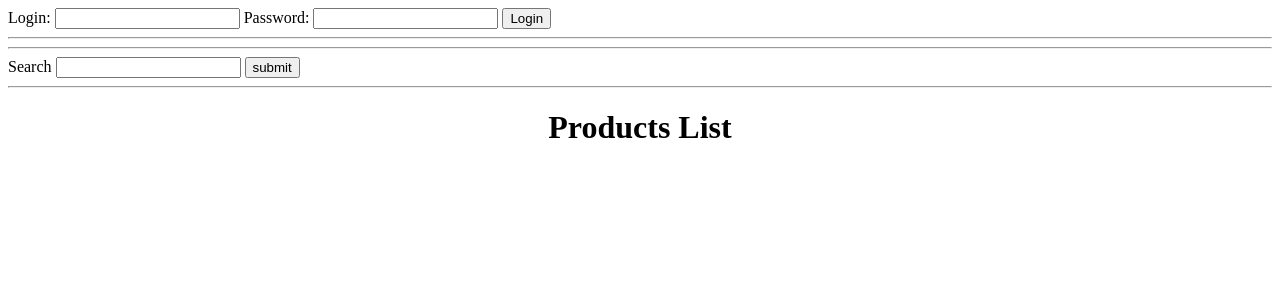
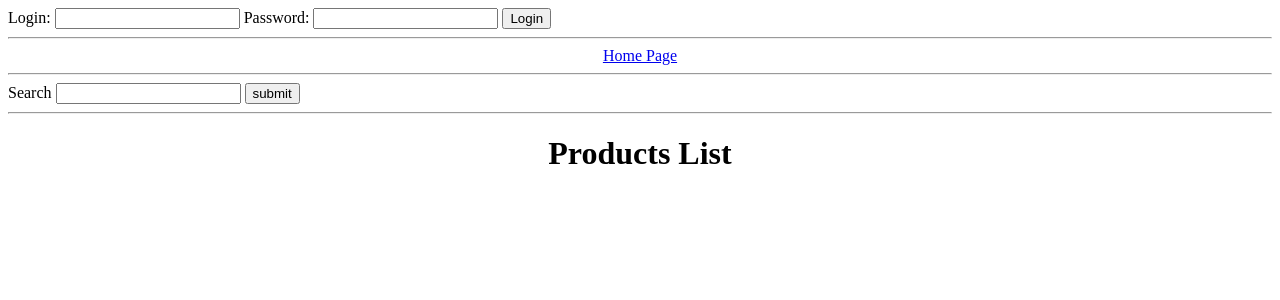
Before and after one commit to garibaldiviolin/pyshop, a Django app: page / in a window 1280 px wide. Shown: the top 300 px of the page. Run offline with Django 3.2, Linux system fonts and the light colour scheme; data that the repository does not hold is empty.

Commit message:
home page url added to category menu

```diff
--- a/website/templates/base.html
+++ b/website/templates/base.html
@@ -36,6 +36,7 @@
 	{% endif %}
 	<hr/>
 	<center>
+		<a href='{% url 'website:index' %}'>Home Page</a>
 		{% for category in categories %}
 			<a href="{% url 'website:index' %}?category={{ category.description }}">{{ category.description }}</a>&nbsp;
 		{% endfor %}
```
